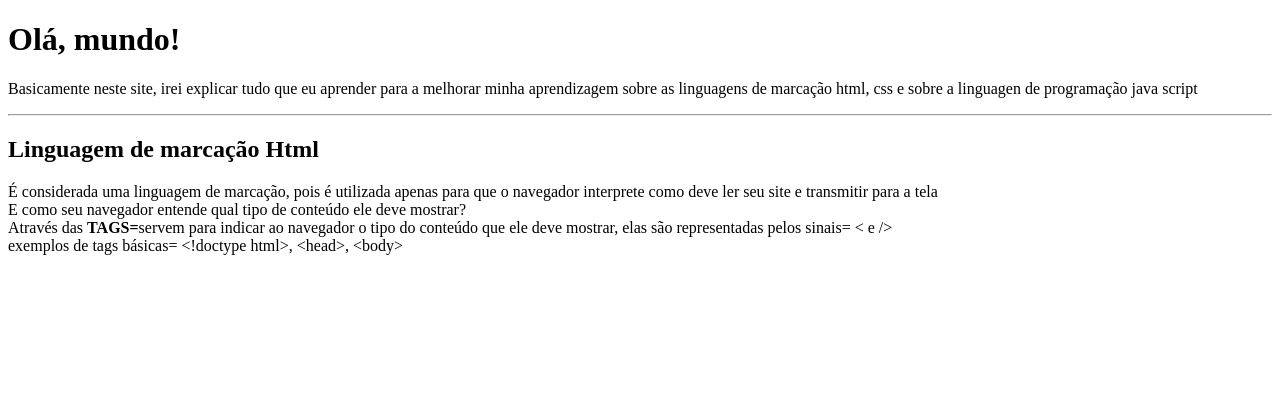
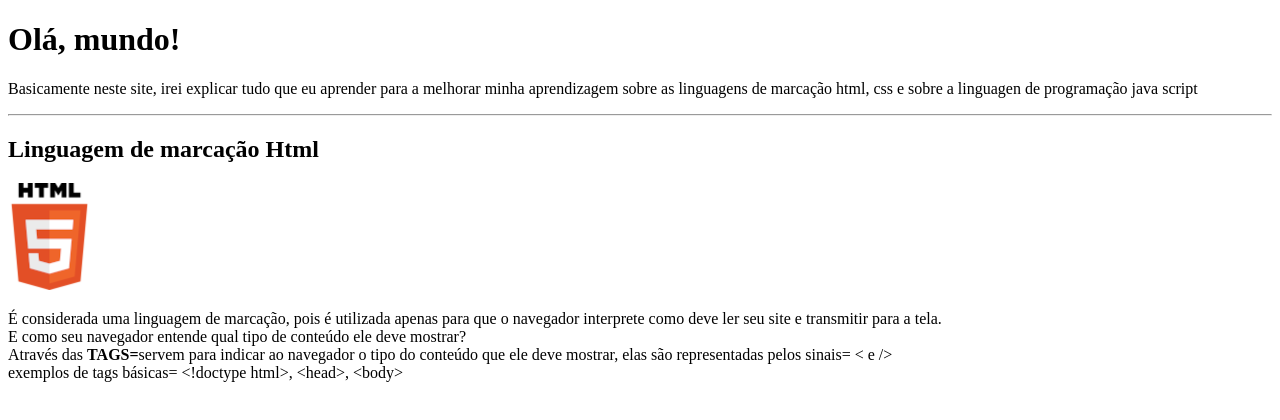
Before and after one commit to joaoszczypoir/site-treino-html, a plain HTML site: page index.html in a window 1280 px wide. Drawn offline with Linux system fonts and the light colour scheme.

Commit message:
Add files via upload

```diff
--- a/index.html
+++ b/index.html
@@ -12,9 +12,8 @@
     <p>Basicamente neste site, irei explicar tudo que eu aprender para a melhorar minha aprendizagem sobre as linguagens de marcação html, css e sobre a linguagen de programação java script</p>
     <hr>
     <h2>Linguagem de marcação Html</h2>
-    <p>É considerada uma linguagem de marcação, pois é utilizada apenas para que o navegador interprete como deve ler seu site e transmitir para a tela <br>E como seu navegador entende qual tipo de conteúdo ele deve mostrar? <br>Através das <strong>TAGS=</strong>servem para indicar ao navegador o tipo do conteúdo que ele deve mostrar, elas são representadas pelos sinais= &lt; e /&gt;<br>exemplos de tags básicas= &lt;!doctype html&gt;, &lt;head&gt;,
+    <img src="imagens-site/html-logo80.png" alt="logo html5">  <!--imagem logo html, PARA ILUSTRAR-->
+    <p>É considerada uma linguagem de marcação, pois é utilizada apenas para que o navegador interprete como deve ler seu site e transmitir para a tela. <br>E como seu navegador entende qual tipo de conteúdo ele deve mostrar? <br>Através das <strong>TAGS=</strong>servem para indicar ao navegador o tipo do conteúdo que ele deve mostrar, elas são representadas pelos sinais= &lt; e /&gt;<br>exemplos de tags básicas= &lt;!doctype html&gt;, &lt;head&gt;, <!--para colocar os simbolos de maior e menor usai as teclas &lt e &gt-->
     &lt;body&gt;</p>
-
-
 </body>
 </html>
--- a/style.css
+++ b/style.css
@@ -1,5 +1,3 @@
-h1{
-    font-family:Arial;
+h1{font-family:Arial;
     font: size 20pt;
-    color: red;
-}
+    color: red;}
```
Also changed, not shown: imagens-site/CSS_logofull.png (added), imagens-site/html-logo80.png (added).
